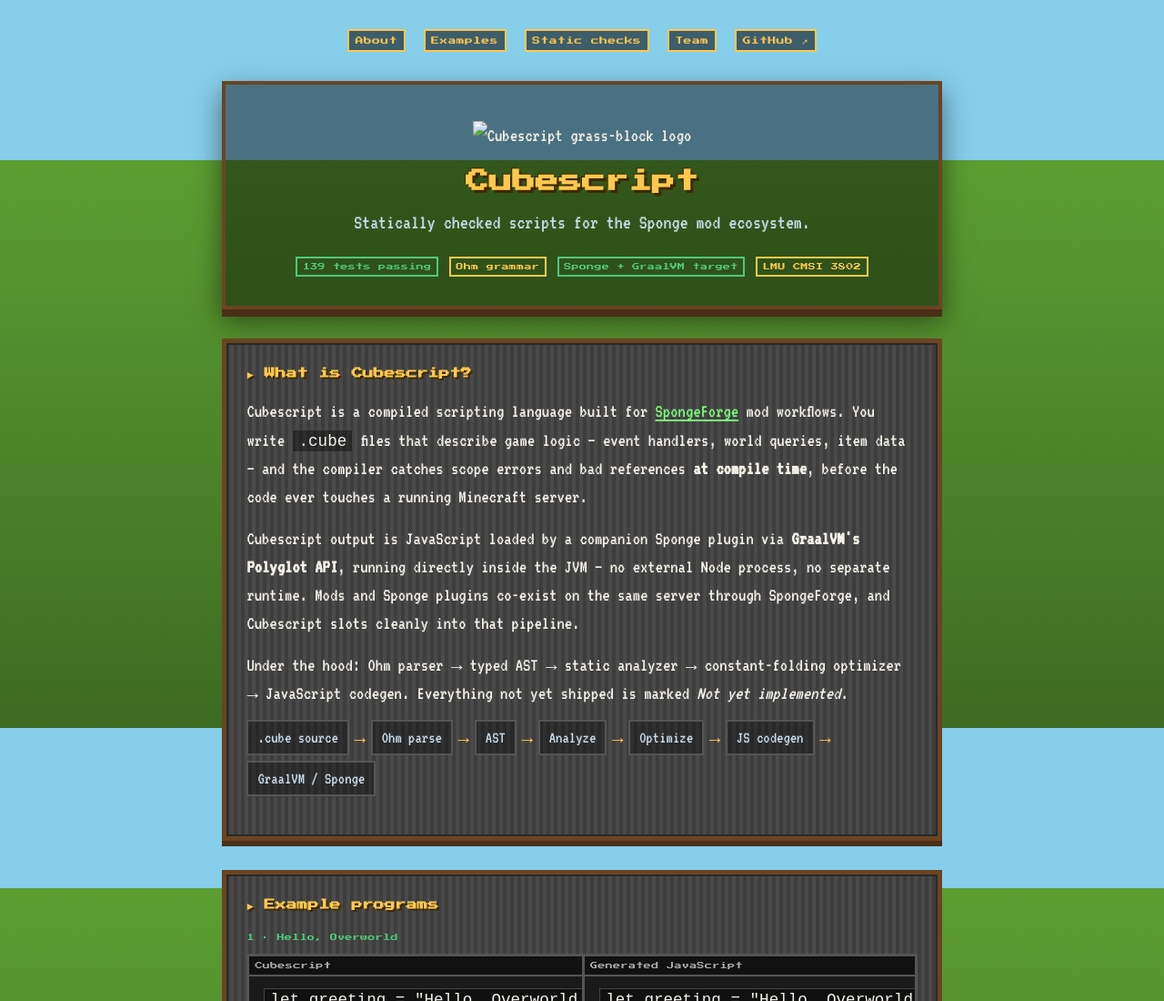
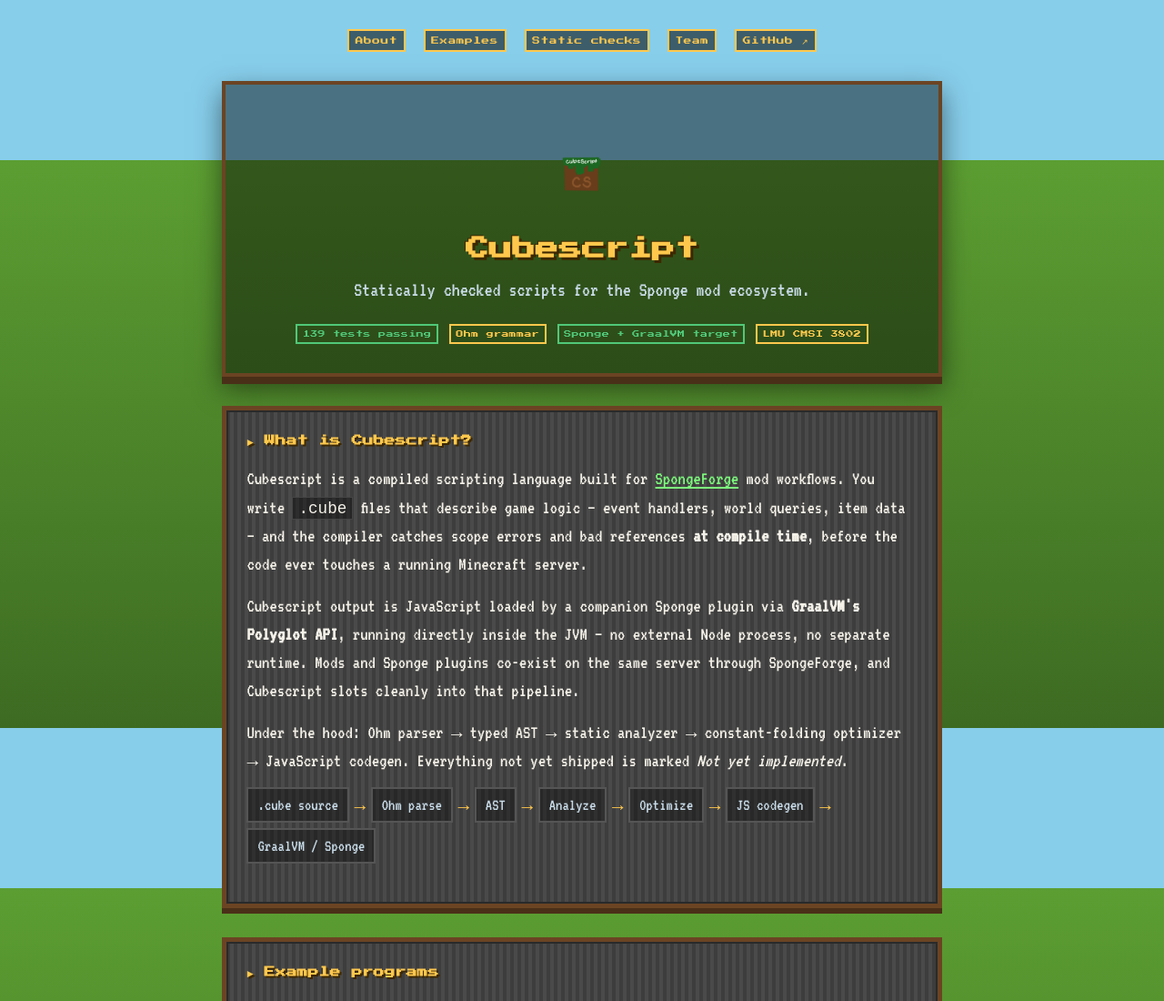
Before and after one commit to MasonLui/CubeScript, a website: page docs/index.html in a window 1280 px wide. Shown: the top 1100 px of the page at 91% size. Drawn offline with Linux system fonts and the light colour scheme.

Commit message:
Update index.html

```diff
--- a/docs/index.html
+++ b/docs/index.html
@@ -238,7 +238,7 @@
 
       <!-- hero -->
       <div class="hero" id="about">
-        <img src="logo.svg" width="96" height="96" alt="Cubescript grass-block logo" />
+        <img src="logo.png" width="96" height="96" alt="Cubescript grass-block logo" />
         <h1>Cubescript</h1>
         <p class="sub">Statically checked scripts for the Sponge mod ecosystem.</p>
         <div class="badges">
```
